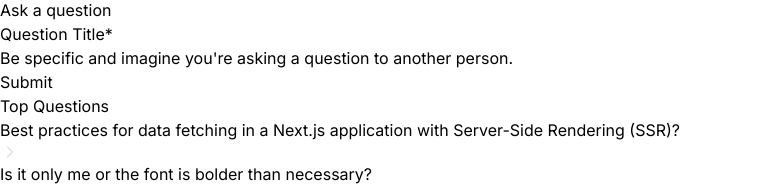
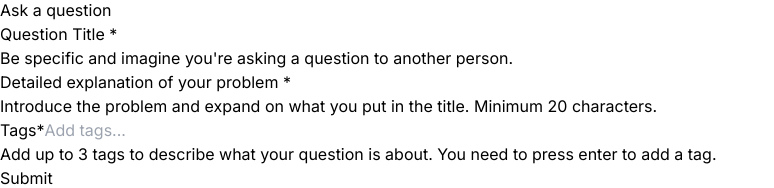
Before and after one commit to briansegs/StackFlow, a Next.js app: page /ask-question in a window 1280 px wide. Shown: the part 509-697 px from the top of the page, without its empty margins (0-774 px from the left). Built offline with nearby package versions, Linux system fonts and the light colour scheme; no server answers.

Commit message:
feat: Add input fields

```diff
--- a/components/forms/Question.tsx
+++ b/components/forms/Question.tsx
@@ -47,11 +47,11 @@ const Question = () => {
             <FormItem className="flex w-full flex-col">
               <FormLabel className="paragraph-semibold text-dark400_light800">
                 Question Title
-                <span className="text-purple-500">*</span>
+                <span className="text-purple-500"> *</span>
               </FormLabel>
               <FormControl className="mt-3.5">
                 <Input
-                  className="no-focus paragraph-regular background-light700_dark300 light-border-2 text-dark300_light700 min-h-[56px] border"
+                  className="no-focus paragraph-regular background-light900_dark300 light-border-2 text-dark300_light700 min-h-[56px] border"
                   placeholder=""
                   {...field}
                 />
@@ -64,6 +64,52 @@ const Question = () => {
             </FormItem>
           )}
         />
+
+        <FormField
+          control={form.control}
+          name="explanation"
+          render={({ field }) => (
+            <FormItem className="flex w-full flex-col gap-3">
+              <FormLabel className="paragraph-semibold text-dark400_light800">
+                Detailed explanation of your problem
+                <span className="text-purple-500"> *</span>
+              </FormLabel>
+              <FormControl className="mt-3.5">
+                {/* TODO: Add an editor component */}
+              </FormControl>
+              <FormDescription className="body-regular mt-2.5 text-light-500">
+                Introduce the problem and expand on what you put in the title.
+                Minimum 20 characters.
+              </FormDescription>
+              <FormMessage className="text-red-500" />
+            </FormItem>
+          )}
+        />
+
+        <FormField
+          control={form.control}
+          name="tags"
+          render={({ field }) => (
+            <FormItem className="flex w-full flex-col">
+              <FormLabel className="paragraph-semibold text-dark400_light800">
+                Tags
+                <span className="text-purple-500">*</span>
+              </FormLabel>
+              <FormControl className="mt-3.5">
+                <Input
+                  className="no-focus paragraph-regular background-light900_dark300 light-border-2 text-dark300_light700 min-h-[56px] border"
+                  placeholder="Add tags..."
+                  {...field}
+                />
+              </FormControl>
+              <FormDescription className="body-regular mt-2.5 text-light-500">
+                Add up to 3 tags to describe what your question is about. You
+                need to press enter to add a tag.
+              </FormDescription>
+              <FormMessage className="text-red-500" />
+            </FormItem>
+          )}
+        />
         <Button type="submit">Submit</Button>
       </form>
     </Form>
```
